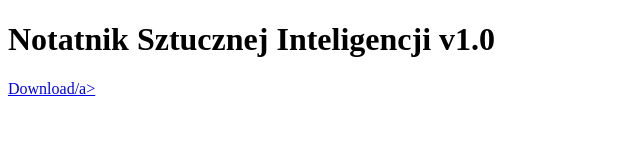
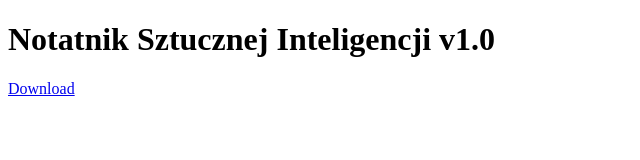
Before and after one commit to MateuszPuto/MateuszPuto.github.io, a plain HTML site: page book.html in a window 1280 px wide. Shown: the full height of the page, 0-640 px from the left. Drawn offline with Linux system fonts and the light colour scheme.

Commit message:
Update book.html

```diff
--- a/book.html
+++ b/book.html
@@ -7,7 +7,7 @@
 
 <h1>Notatnik Sztucznej Inteligencji v1.0</h1>
 <p>
-  <a href="main.pdf">Download/a></br>
+  <a href="main.pdf">Download</a></br>
 </p>
 
 </body>
```
